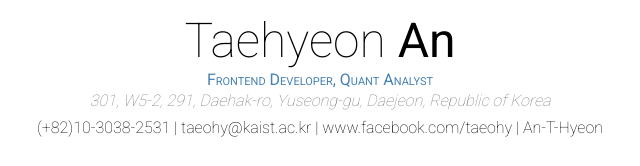
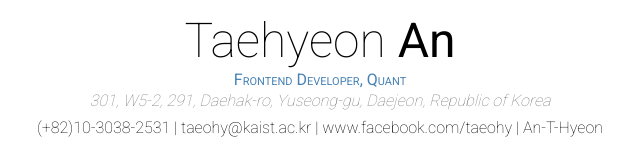
Before and after one commit to An-T-Hyeon/An-T-Hyeon.github.io, a plain HTML site: page index.html in a window 1280 px wide. Shown: the part 147-313 px from the top of the page, 320-960 px from the left. Drawn offline with Linux system fonts and the light colour scheme.

Commit message:
Update index.html

```diff
--- a/index.html
+++ b/index.html
@@ -14,7 +14,7 @@
         <div class="contents">
             <div class="title">
                 <h1><span class="firstname">Taehyeon</span> <span class="lastname">An</span></h1>
-                <h2>Frontend Developer, Quant Analyst</h2>
+                <h2>Frontend Developer, Quant</h2>
                 <p class="address">301, W5-2, 291, Daehak-ro, Yuseong-gu, Daejeon, Republic of Korea</p>
                 <p class="contact">(+82)10-3038-2531 | <a href="mailto:taeohy@kaist.ac.kr">taeohy@kaist.ac.kr</a> | <a href="https://www.facebook.com/taeohy">www.facebook.com/taeohy</a> | An-T-Hyeon</p>
             </div>
```
